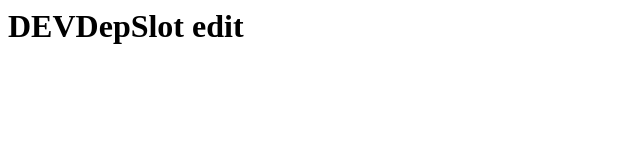
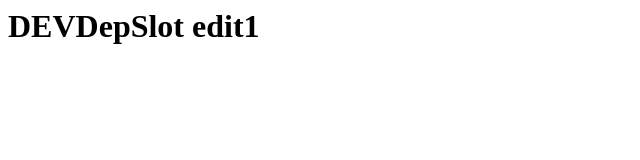
Before and after one commit to srinivasan-p/AzureWebAppTest, a plain HTML site: page index.html in a window 1280 px wide. Shown: the full height of the page, 0-640 px from the left. Drawn offline with Linux system fonts and the light colour scheme.

Commit message:
Update index.html

```diff
--- a/index.html
+++ b/index.html
@@ -1,6 +1,6 @@
 <html>
 	<title></title>
 	<body>
-		<h1>DEVDepSlot edit</h1>
+		<h1>DEVDepSlot edit1</h1>
 	</body>
 </html>
```
